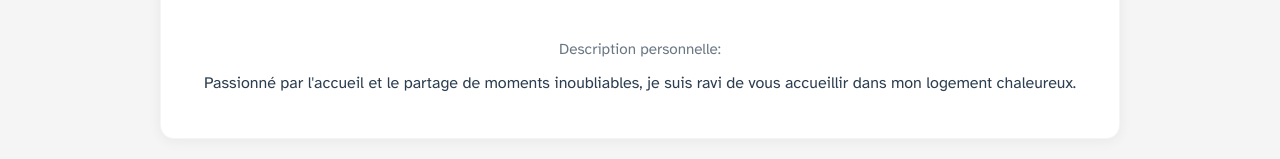
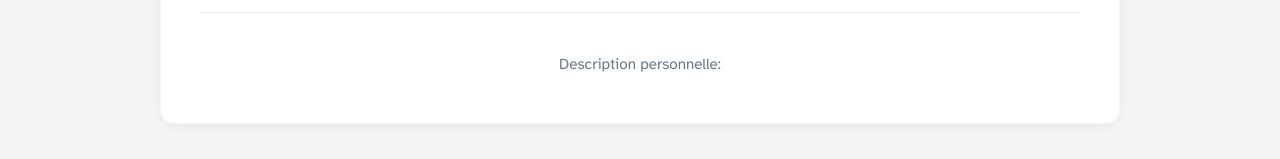
Before and after one commit to chellabisonia/rncpFront, a React (Vite) app: page /profile in a window 1280 px wide. Shown: the part 450-609 px from the top of the page. Built offline with nearby package versions, Linux system fonts and the light colour scheme.

Commit message:
:bug: fix(profile) update ProfileCard to use personalDescription instead of bio

```diff
--- a/src/components/pages/profile/ProfileCard.jsx
+++ b/src/components/pages/profile/ProfileCard.jsx
@@ -1,9 +1,9 @@
-import {useTheme} from "@mui/material/styles";
+import { useTheme } from "@mui/material/styles";
 import useMediaQuery from "@mui/material/useMediaQuery";
-import React, {useEffect, useRef, useState} from "react";
-import styled, {css} from "styled-components";
+import React, { useEffect, useRef, useState } from "react";
+import styled, { css } from "styled-components";
 
-import {theme} from "../../../theme/index.jsx";
+import { theme } from "../../../theme/index.jsx";
 
 import ProfileBio from "./ProfileBio.jsx";
 import ProfileEditDialog from "./ProfileEditDialog.jsx";
@@ -33,15 +33,10 @@ export default function ProfileCard({
 
     // Auto-close dialog when parent sends cancel signal
     useEffect(() => {
-        setDlg((d) =>
-            d.open
-                ? {...d, open: false}
-                : d
-        );
+        setDlg((d) => (d.open ? { ...d, open: false } : d));
     }, [cancelSignal]);
 
-
-    const openEditor = (field, label, {type = "text", multiline = false} = {}) => {
+    const openEditor = (field, label, { type = "text", multiline = false } = {}) => {
         if (!isEditing) return;
         setDlg({
             open: true,
@@ -89,14 +84,18 @@ export default function ProfileCard({
                 onEditField={openEditor}
             />
 
-            <Divider/>
+            <Divider />
 
             <ProfileBio
-                bio={profile.bio}
+                // === MODIF : on alimente la bio avec personalDescription
+                bio={profile.personalDescription}
                 title="Description personnelle"
                 isEditing={isEditing}
                 onEditBio={() =>
-                    openEditor("bio", "Description personnelle", {multiline: true})
+                    // === MODIF : on édite bien le champ "personalDescription"
+                    openEditor("personalDescription", "Description personnelle", {
+                        multiline: true,
+                    })
                 }
             />
 
@@ -130,12 +129,13 @@ const Card = styled.section`
     width: 100%;
     box-sizing: border-box;
 
-    ${({$editing}) =>
+    ${({ $editing }) =>
             $editing &&
             css`
                 border-color: transparent;
-                box-shadow: 0 4px 10px rgba(0, 0, 0, 0.10),
-                0 8px 24px rgba(0, 0, 0, 0.15);
+                box-shadow:
+                        0 4px 10px rgba(0, 0, 0, 0.1),
+                        0 8px 24px rgba(0, 0, 0, 0.15);
                 transform: translateY(-2px);
             `}
 `;
@@ -143,6 +143,6 @@ const Card = styled.section`
 const Divider = styled.hr`
     grid-column: 1 / -1;
     border: none;
-    border-top: 1px solid rgba(0, 0, 0, .08);
+    border-top: 1px solid rgba(0, 0, 0, 0.08);
     margin: clamp(1rem, 3vw, 1.5rem) 0;
 `;
```
